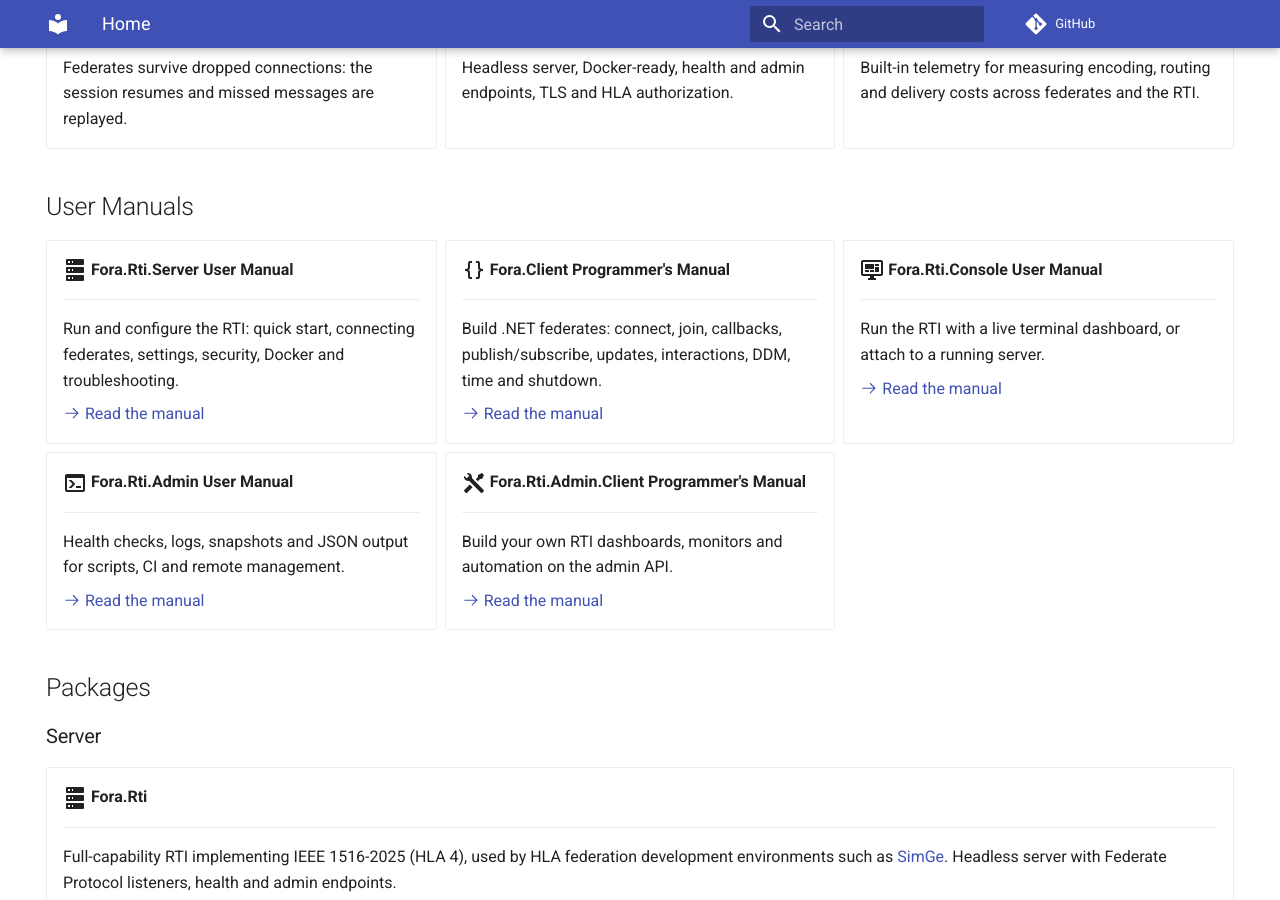
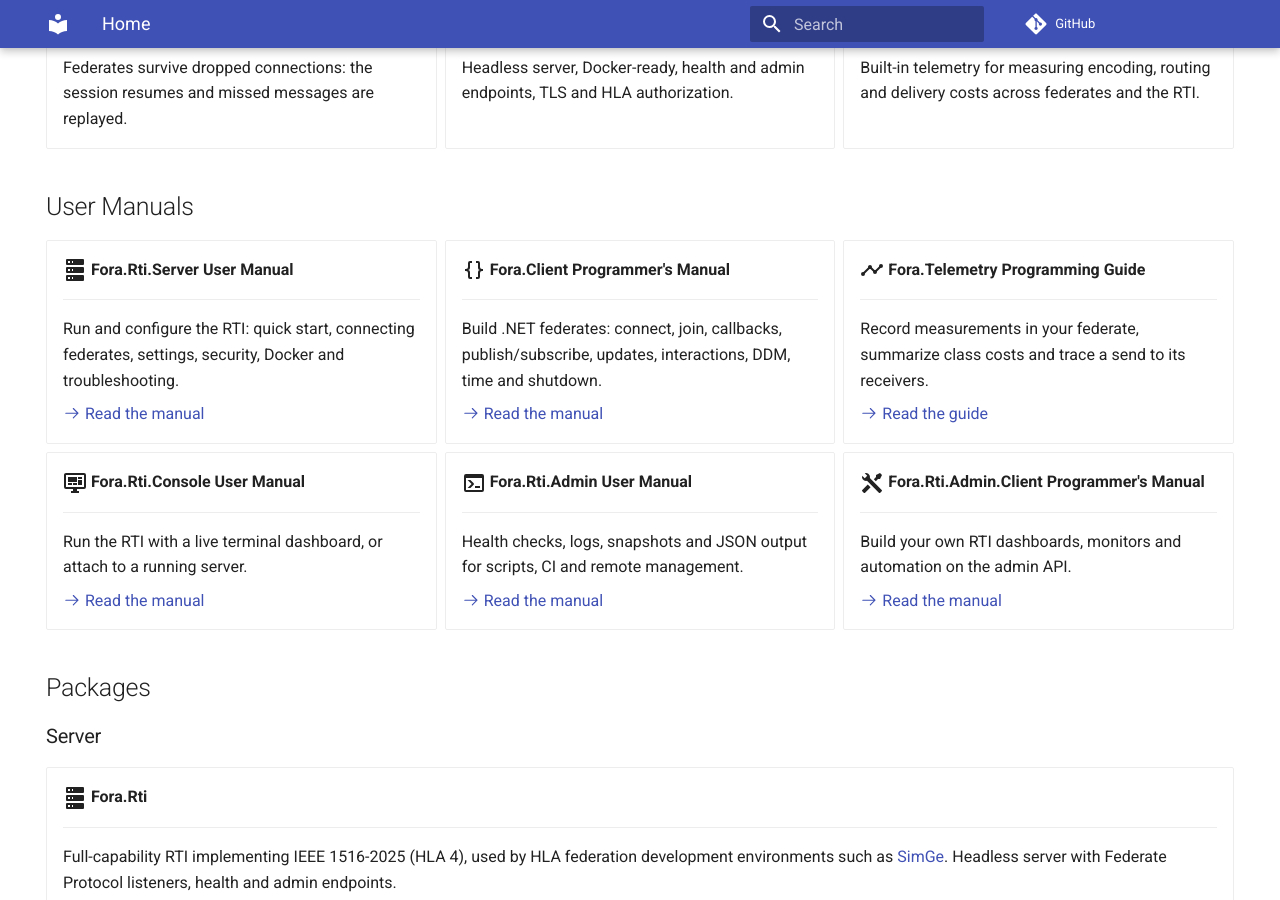
Before and after one commit to otopcu/fora-site, an MkDocs documentation site: the page built from docs/index.md, in a window 1280 px wide and 900 px high, scrolled down 834 px. Built offline with MkDocs 1.6.1 and Material for MkDocs 9.7.7, drawn with Linux system fonts in a browser that asks for light colours; comment, search, counter and statistics services are not loaded.

Commit message:
Link the telemetry guide from the home page

```diff
--- a/docs/index.md
+++ b/docs/index.md
@@ -90,6 +90,14 @@ full-capability RTI server, and host tools to operate it — all speaking the st
     shutdown.
 
     [:octicons-arrow-right-24: Read the manual](manuals/fora-client-programmers-manual.md)
+
+-   :material-chart-timeline-variant:{ .lg .middle } **Fora.Telemetry Programming Guide**
+
+    ---
+
+    Record measurements in your federate, summarize class costs and trace a send to its receivers.
+
+    [:octicons-arrow-right-24: Read the guide](manuals/fora-telemetry/index.md)
 
 -   :material-monitor-dashboard:{ .lg .middle } **Fora.Rti.Console User Manual**
 
```
